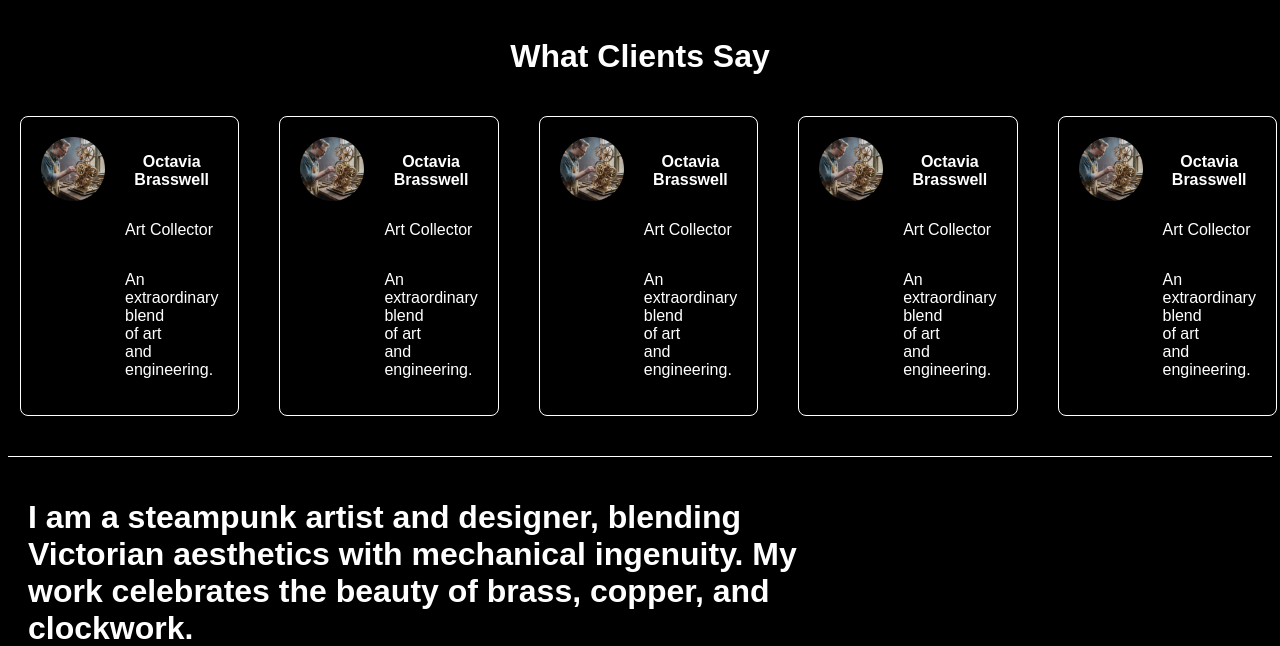
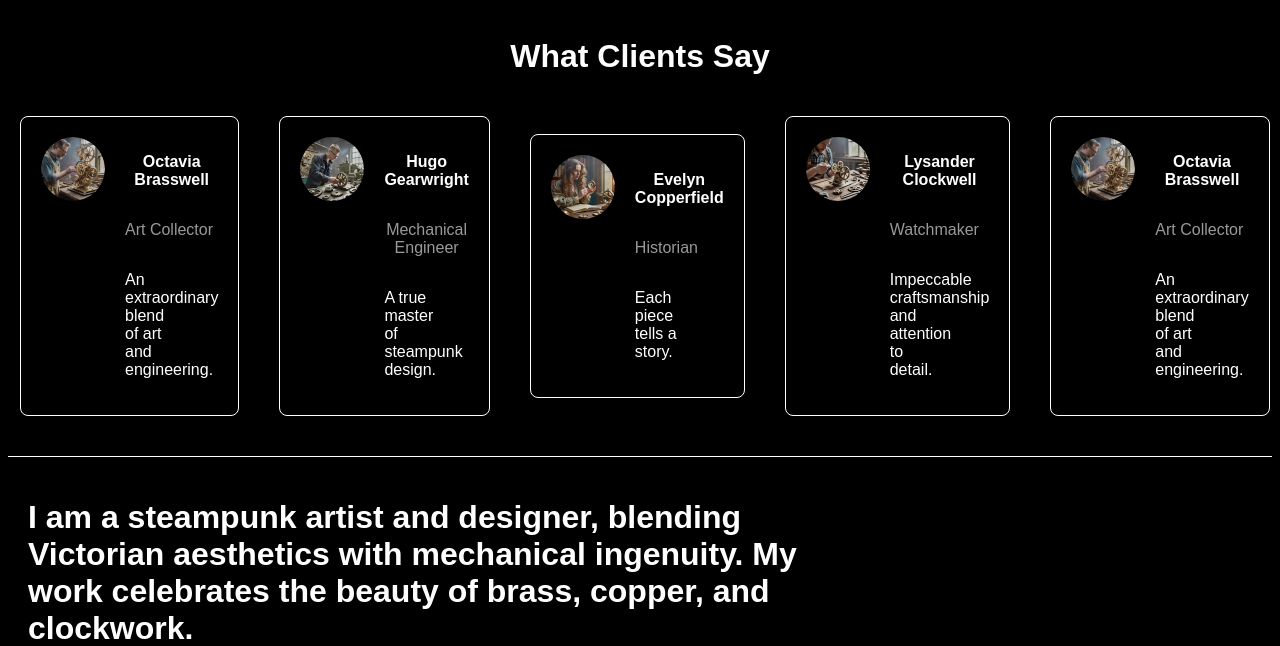
Before and after one commit to divyjain05/Capstone-NST, a plain HTML site: page index.html in a window 1280 px wide. Shown: the part 3100-3746 px from the top of the page. Drawn offline with Linux system fonts and the light colour scheme; a web font is replaced by a local one.

Commit message:
the final one

```diff
--- a/capstone.css
+++ b/capstone.css
@@ -180,6 +180,11 @@ ol{
 .fav-account{
     height: 4rem;
     width: auto;
+    border-radius: 50%;
+
+}
+.light{
+    color:#999999;
 }
 .bold{
     font-weight: 600;
--- a/index.html
+++ b/index.html
@@ -132,42 +132,42 @@
             <h1>What Clients Say</h1>
            <div class="slider">
             <div class="testimony-card">
-                <img src="static/fav-account.png" alt="" class="fav-account">
+                <img src="static/20.png" alt="" class="fav-account">
                 <div class="testimony-content">
                     <p class="bold">Octavia Brasswell</p>
-                    <p>Art Collector</p>
+                    <p class="light">Art Collector</p>
                     <p class="test-p">An extraordinary blend of art and engineering.</p>
                 </div>
             </div>
             <div class="testimony-card">
-                <img src="static/fav-account.png" alt="" class="fav-account">
+                <img src="static/21.png" alt="" class="fav-account">
                 <div class="testimony-content">
-                    <p class="bold">Octavia Brasswell</p>
-                    <p>Art Collector</p>
-                    <p class="test-p">An extraordinary blend of art and engineering.</p>
+                    <p class="bold">Hugo Gearwright</p>
+                    <p class="light">Mechanical Engineer</p>
+                    <p class="test-p">A true master of steampunk design.</p>
                 </div>
             </div>
             <div class="testimony-card">
-                <img src="static/fav-account.png" alt="" class="fav-account">
+                <img src="static/22.png" alt="" class="fav-account">
                 <div class="testimony-content">
-                    <p class="bold">Octavia Brasswell</p>
-                    <p>Art Collector</p>
-                    <p class="test-p">An extraordinary blend of art and engineering.</p>
+                    <p class="bold">Evelyn Copperfield</p>
+                    <p class="light">Historian</p>
+                    <p class="test-p">Each piece tells a story.</p>
                 </div>
             </div>
             <div class="testimony-card">
-                <img src="static/fav-account.png" alt="" class="fav-account">
+                <img src="static/23.png" alt="" class="fav-account">
                 <div class="testimony-content">
-                    <p class="bold">Octavia Brasswell</p>
-                    <p>Art Collector</p>
-                    <p class="test-p">An extraordinary blend of art and engineering.</p>
+                    <p class="bold">Lysander Clockwell</p>
+                    <p class="light">Watchmaker</p>
+                    <p class="test-p">Impeccable craftsmanship and attention to detail.</p>
                 </div>
             </div>
             <div class="testimony-card">
-                <img src="static/fav-account.png" alt="" class="fav-account">
+                <img src="static/20.png" alt="" class="fav-account">
                 <div class="testimony-content">
                     <p class="bold">Octavia Brasswell</p>
-                    <p>Art Collector</p>
+                    <p class="light">Art Collector</p>
                     <p class="test-p">An extraordinary blend of art and engineering.</p>
                 </div>
             </div>
```
Also changed, not shown: static/20.png (renamed from static/fav-account.png), static/21.png (added), static/22.png (added), static/23.png (added), 1 other file.
